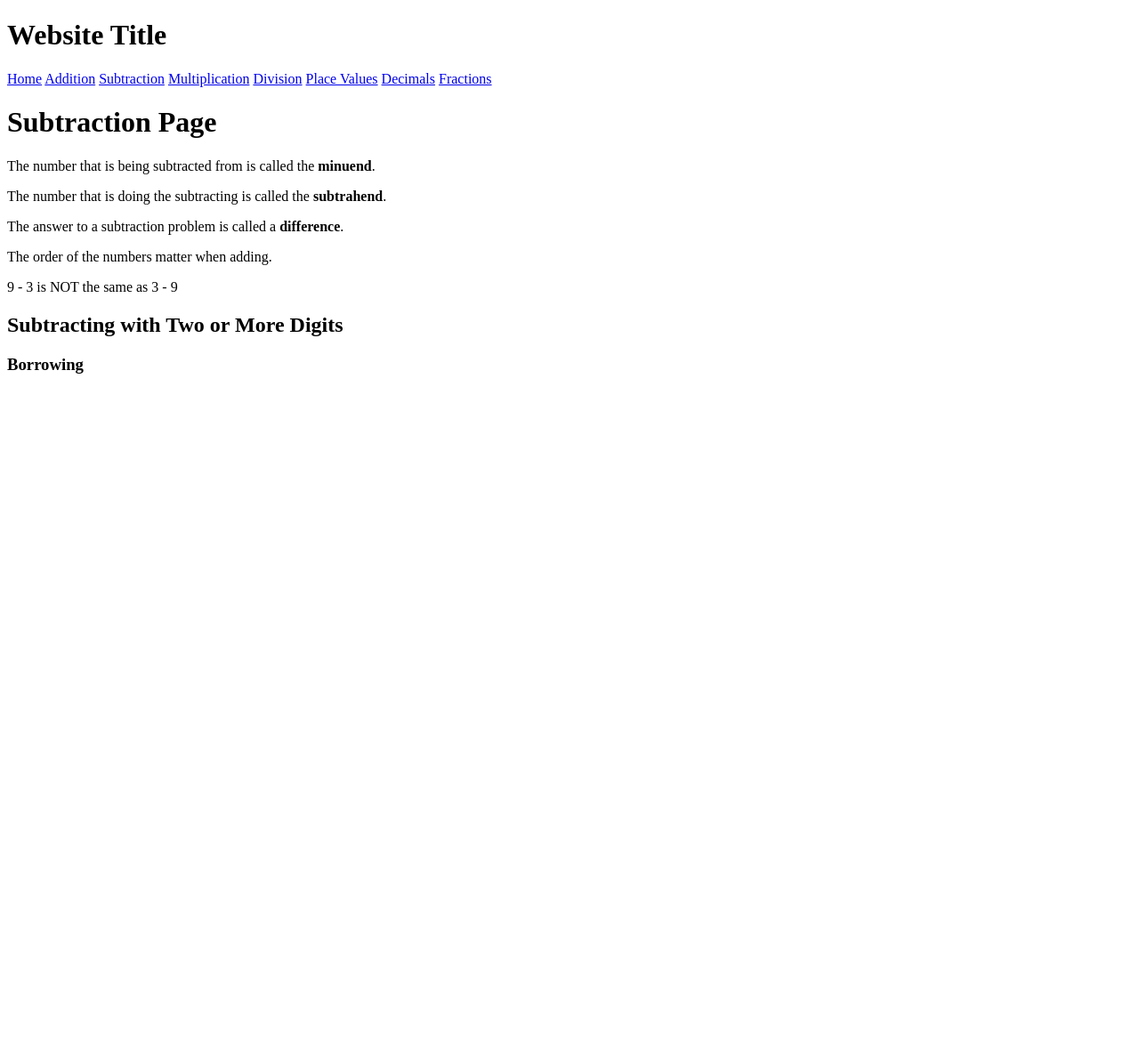
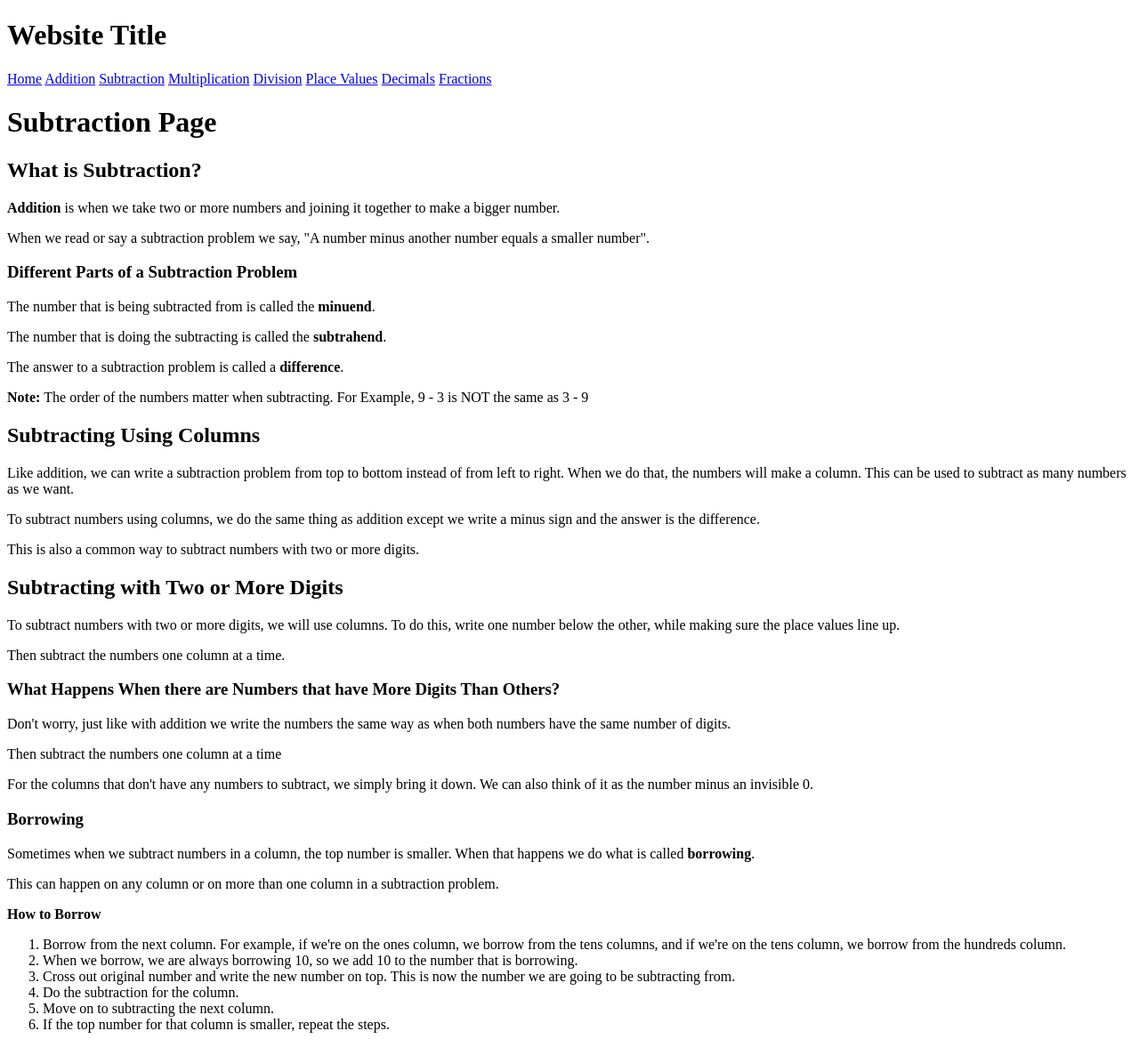
Before and after one commit to Waewarin-C/ElementaryMathCorner, a Flask app: page /subtraction in a window 1280 px wide. Shown: the whole page at 89% size. Before the commit the page ends 420 px from the top, so only its background shows below. Run offline with Flask 3, Linux system fonts and the light colour scheme.

Commit message:
Add content to subtraction page

```diff
--- a/templates/addition.html
+++ b/templates/addition.html
@@ -28,7 +28,8 @@
         <h2>What is Addition?</h2>
             <p><strong>Addition </strong>is when we take two or more numbers and joining it together to make a
                 bigger number.</p>
-            <p>When we read or say the addition problem we say, "A number plus another number = a bigger number".</p>
+            <p>When we read or say the addition problem we say, "A number plus another number equals a bigger
+                number".</p>
             <!--Insert picture of addition problem with how to say it-->
             <h3>Different Parts of an Addition Problem</h3>
                 <!--Change color of bold words-->
--- a/templates/subtraction.html
+++ b/templates/subtraction.html
@@ -26,17 +26,60 @@
     <h1>Subtraction Page</h1>
     <!--Figure out where to put this-->
     <div>
-        <!--Change color of bold words?-->
-        <p>The number that is being subtracted from is called the <strong>minuend</strong>.</p>
-        <p>The number that is doing the subtracting is called the <strong>subtrahend</strong>.</p>
-        <p>The answer to a subtraction problem is called a <strong>difference</strong>.</p>
-        <!--Insert picture of subtraction problem with labels-->
-        <p>The order of the numbers matter when adding.</p>
-        <p>9 - 3 is NOT the same as 3 - 9</p>
+        <h2>What is Subtraction?</h2>
+            <p><strong>Addition </strong>is when we take two or more numbers and joining it together to make a
+                bigger number.</p>
+            <p>When we read or say a subtraction problem we say, "A number minus another number equals a smaller
+                number".</p>
+            <!--Insert picture of subtraction problem with how to say it-->
+            <h3>Different Parts of a Subtraction Problem</h3>
+                <!--Change color of bold words-->
+                <p>The number that is being subtracted from is called the <strong>minuend</strong>.</p>
+                <p>The number that is doing the subtracting is called the <strong>subtrahend</strong>.</p>
+                <p>The answer to a subtraction problem is called a <strong>difference</strong>.</p>
+                <!--Insert picture of subtraction problem with labels-->
+            <p><b>Note: </b>The order of the numbers matter when subtracting. For Example, 9 - 3 is NOT the same
+                as 3 - 9</p>
+    </div>
+    <div>
+        <h2>Subtracting Using Columns</h2>
+            <p>Like addition, we can write a subtraction problem from top to bottom instead of from left to right.
+                When we do that, the numbers will make a column. This can be used to subtract as many
+                numbers as we want.</p>
+            <p>To subtract numbers using columns, we do the same thing as addition except we write a minus sign and
+                the answer is the difference.</p>
+            <!--Insert picture of subtracting in columns examples-->
+            <p>This is also a common way to subtract numbers with two or more digits.</p>
     </div>
     <div>
         <h2>Subtracting with Two or More Digits</h2>
+            <p>To subtract numbers with two or more digits, we will use columns. To do this, write one number below
+                the other, while making sure the place values line up.</p>
+            <p>Then subtract the numbers one column at a time.</p>
+            <!--Insert picture of subtracting numbers with two or more digits-->
+            <h3>What Happens When there are Numbers that have More Digits Than Others?</h3>
+                <p>Don't worry, just like with addition we write the numbers the same way as when both numbers have
+                    the same number of digits.</p>
+                <p>Then subtract the numbers one column at a time</p>
+                <p>For the columns that don't have any numbers to subtract, we simply bring it down. We can also think
+                    of it as the number minus an invisible 0.</p>
+                <!--Insert picture of subtracting where a number has more digits than others-->
         <h3>Borrowing</h3>
+            <p>Sometimes when we subtract numbers in a column, the top number is smaller. When that happens we do
+                what is called <strong>borrowing</strong>.</p>
+                <p>This can happen on any column or on more than one column in a subtraction problem.</p>
+                <p><b>How to Borrow</b></p>
+                    <ol>
+                        <li>Borrow from the next column. For example, if we're on the ones column, we borrow from
+                            the tens columns, and if we're on the tens column, we borrow from the hundreds column.</li>
+                        <li>When we borrow, we are always borrowing 10, so we add 10 to the number that is borrowing.</li>
+                        <li>Cross out original number and write the new number on top. This is now the number we are
+                            going to be subtracting from.</li>
+                        <li>Do the subtraction for the column.</li>
+                        <li>Move on to subtracting the next column.</li>
+                        <li>If the top number for that column is smaller, repeat the steps.</li>
+                    </ol>
+                <!--Insert picture of borrowing examples-->
     </div>
 </body>
 </html>
```
